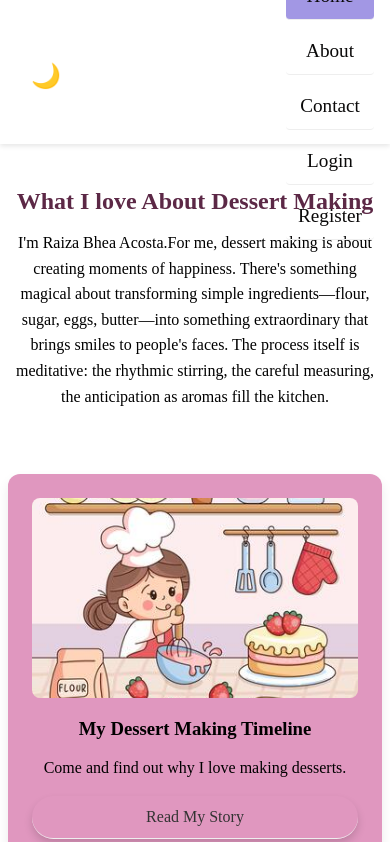
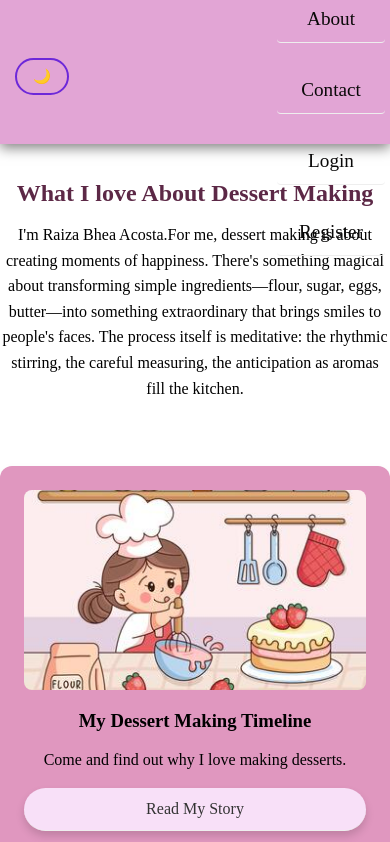
Before and after one commit to raizabhea/thefolio, a React (Create React App) app in the folder frontend/: page /home in a window 390 px wide. Shown: the top 842 px of the page. Built offline with nearby package versions, Linux system fonts and the light colour scheme; no server answers.

Commit message:
Fix navbar responsive CSS

```diff
--- a/frontend/src/index.css
+++ b/frontend/src/index.css
@@ -279,64 +279,7 @@ img, video {
     padding: 0.5rem;
   }
 }
-/* Make the header responsive on mobile */
-.site-header {
-  width: 100%;
-  background: #fff;
-  box-shadow: 0 2px 5px rgba(0,0,0,0.1);
-}
 
-.header-container {
-  display: flex;
-  align-items: center;
-  justify-content: space-between;
-  flex-wrap: wrap;
-  max-width: 1200px;
-  margin: 0 auto;
-  padding: 0.5rem 1rem;
-}
-
-.logo {
-  flex-shrink: 0;
-}
-
-.logo-icon {
-  height: 50px;
-  width: auto;
-}
-
-.main-nav ul {
-  display: flex;
-  list-style: none;
-  margin: 0;
-  padding: 0;
-  gap: 1rem;
-  align-items: center;
-  flex-wrap: wrap;
-}
-
-.main-nav li {
-  margin: 0;
-}
-
-.nav-link, .btn {
-  padding: 0.5rem 0.75rem;
-  text-decoration: none;
-  display: inline-block;
-  background: transparent;
-  border: none;
-  cursor: pointer;
-}
-
-.dark-mode-toggle {
-  position: absolute;
-  top: 1rem;
-  right: 1rem;
-  background: none;
-  border: none;
-  font-size: 1.5rem;
-  cursor: pointer;
-}
 
 /* Responsive: stack menu vertically on small screens */
 @media (max-width: 768px) {
--- a/frontend/src/style.css
+++ b/frontend/src/style.css
@@ -1136,72 +1136,6 @@ img, video {
   height: auto;
 }
 
-/* Make containers stack on mobile */
-@media (max-width: 768px) {
-  .container, .navbar, .post-card, .form-group {
-    width: 100%;
-    flex-direction: column;
-    padding: 0.5rem;
-  }
-}
-/* Make the header responsive on mobile */
-.site-header {
-  width: 100%;
-  background: #fff;
-  box-shadow: 0 2px 5px rgba(0,0,0,0.1);
-}
-
-.header-container {
-  display: flex;
-  align-items: center;
-  justify-content: space-between;
-  flex-wrap: wrap;
-  max-width: 1200px;
-  margin: 0 auto;
-  padding: 0.5rem 1rem;
-}
-
-.logo {
-  flex-shrink: 0;
-}
-
-.logo-icon {
-  height: 50px;
-  width: auto;
-}
-
-.main-nav ul {
-  display: flex;
-  list-style: none;
-  margin: 0;
-  padding: 0;
-  gap: 1rem;
-  align-items: center;
-  flex-wrap: wrap;
-}
-
-.main-nav li {
-  margin: 0;
-}
-
-.nav-link, .btn {
-  padding: 0.5rem 0.75rem;
-  text-decoration: none;
-  display: inline-block;
-  background: transparent;
-  border: none;
-  cursor: pointer;
-}
-
-.dark-mode-toggle {
-  position: absolute;
-  top: 1rem;
-  right: 1rem;
-  background: none;
-  border: none;
-  font-size: 1.5rem;
-  cursor: pointer;
-}
 
 /* Responsive: stack menu vertically on small screens */
 @media (max-width: 768px) {
```
